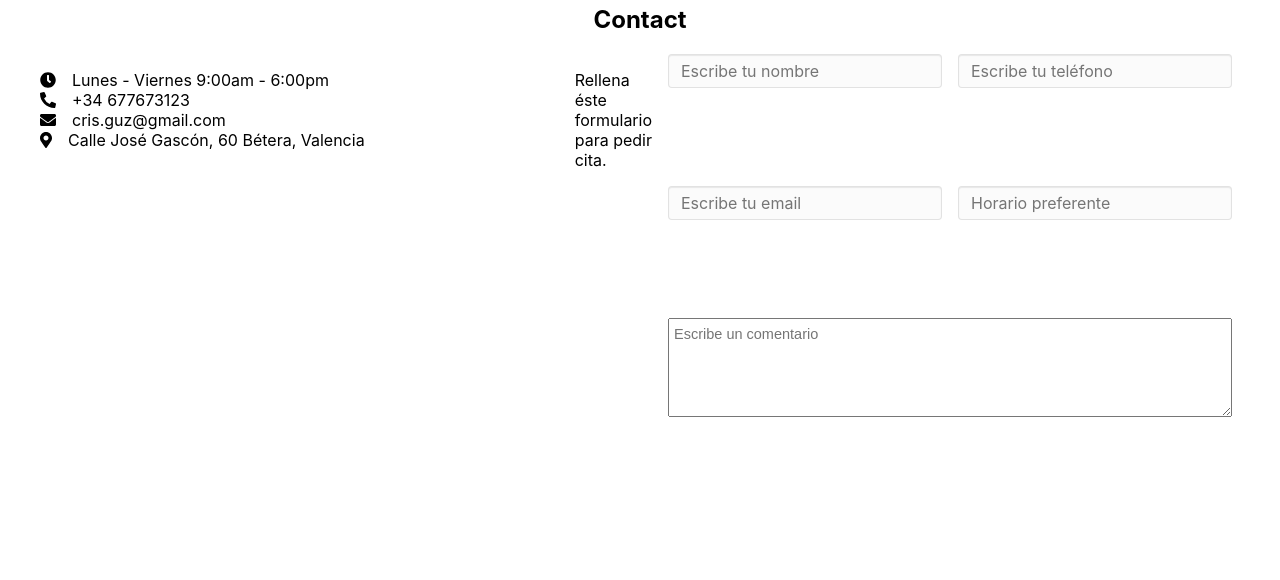
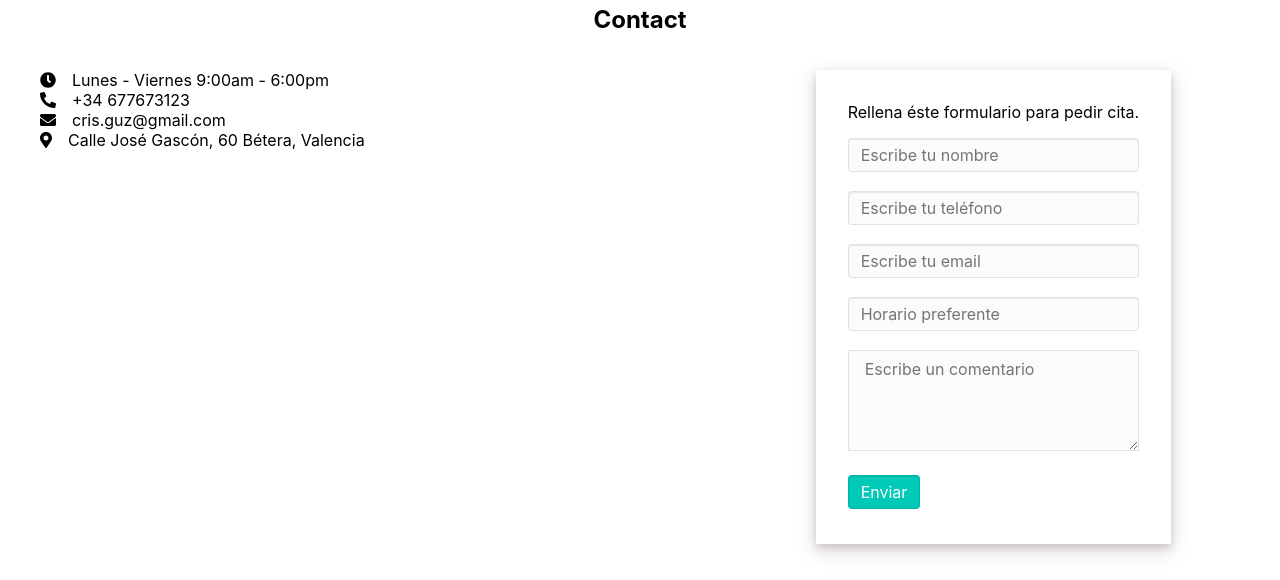
Before and after one commit to mery25/massage-site, a React (Create React App) app: page / in a window 1280 px wide. Shown: the part 3586-4166 px from the top of the page. Built offline with nearby package versions, Linux system fonts and the light colour scheme; grey boxes are pictures that could not be loaded.

Commit message:
Style contact form component

```diff
--- a/src/components/contact/form/ContactForm.sass
+++ b/src/components/contact/form/ContactForm.sass
@@ -1,7 +1,17 @@
+@import "../../colors"
 .contact-form
     display: grid
-    grid-template-areas: "name" "phone" "email" "schedule" "comment" "send"
-    grid-template-rows: 1fr 1fr 1fr 1fr 2fr 1fr
+    grid-template-areas: "title" "name" "phone" "email" "schedule" "comment" "send"
+    grid-template-rows: minmax(1fr, 50px) 1fr 1fr 1fr 1fr 2fr 1fr
+    box-shadow: 0 4px 8px 0 rgba($shdw-image-massage, 0.2), 0 6px 20px 0 rgba($shdw-image-massage, 0.19)
+    padding: 1rem 2rem
+    margin: 1rem 0
+    grid-column-gap: 1rem
+    max-width: 38rem
+    flex-grow: 2
+
+    &__title
+        grid-area: title
 
     &__name
         grid-area: name
@@ -19,14 +29,24 @@
         grid-area: comment
         font-size: 14.5px
         height: 83px
-        font-family: Arial
+        font-family: 'Roboto', Open sans, Arial
+        font-size: 14px
+        font-weight: 300
+        font: inherit
         padding: 7px 5px
+        background-color: #fbfbfb
+        border: 1px solid rgba($black, 0.1)
+        padding: 0.5em 1em
+        margin-bottom: 1.5em
+
+        &:focus
+            outline: none !important
+            background-color: white
 
     &__submit
         grid-area: send
 
-@media screen and (min-width: 600px)
+@media screen and (min-width: 768px)
     .contact-form
-        grid-template-areas: ". name phone ." ". email schedule . " ". comment comment ."  ". send . ."
-        grid-column-gap: 1rem
-        grid-template-rows: 1fr 1fr 2fr 1fr
+        margin-right: 6vw
+        margin-left: auto
```
